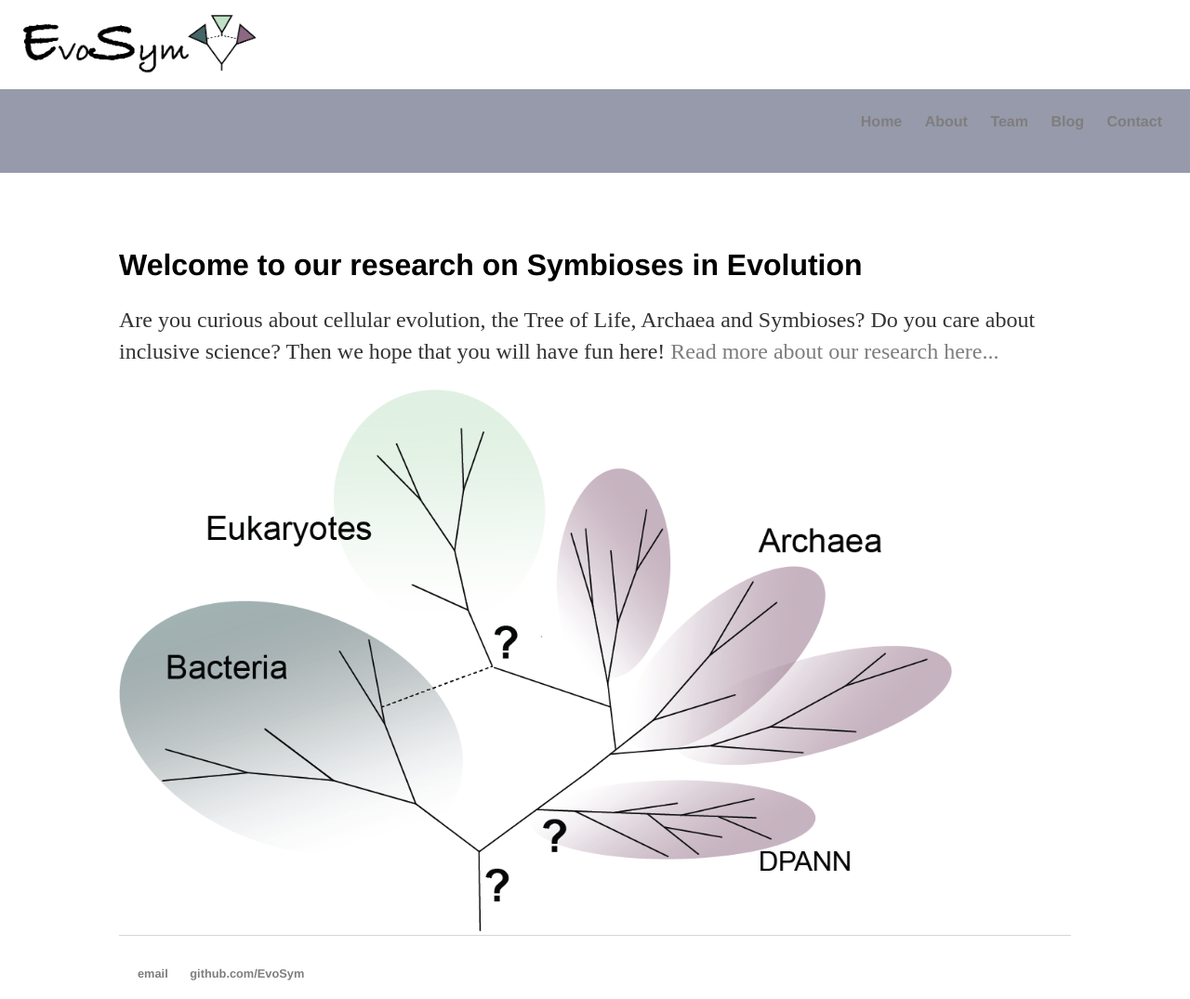
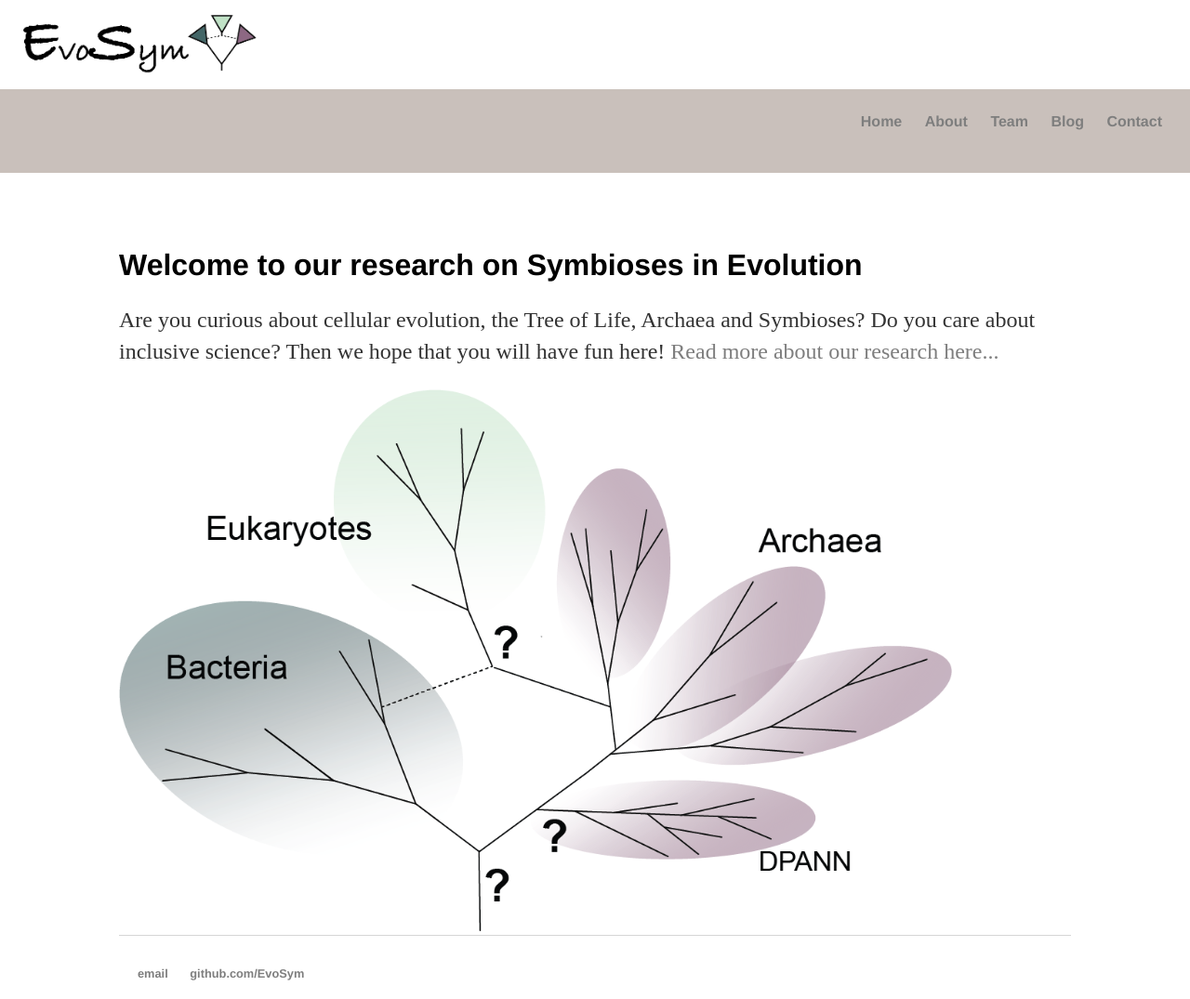
Before and after one commit to EvoSym/EvoSym.github.io, a Jekyll site: the page built from index.html, in a window 1280 px wide. Shown: the whole page at 93% size. Built offline with Jekyll 4.4.1, drawn with Linux system fonts in a browser that asks for light colours.

Commit message:
Update main.css

```diff
--- a/css/main.css
+++ b/css/main.css
@@ -11,7 +11,7 @@ nav {
     width: 100%;
     height: 90px;
     display: block;
-    background-color: #979aaa;
+    background-color: #c9c0bb;
 }
 nav ul {
     font-family:'Helvetica', 'Arial', 'Sans-Serif';
```
